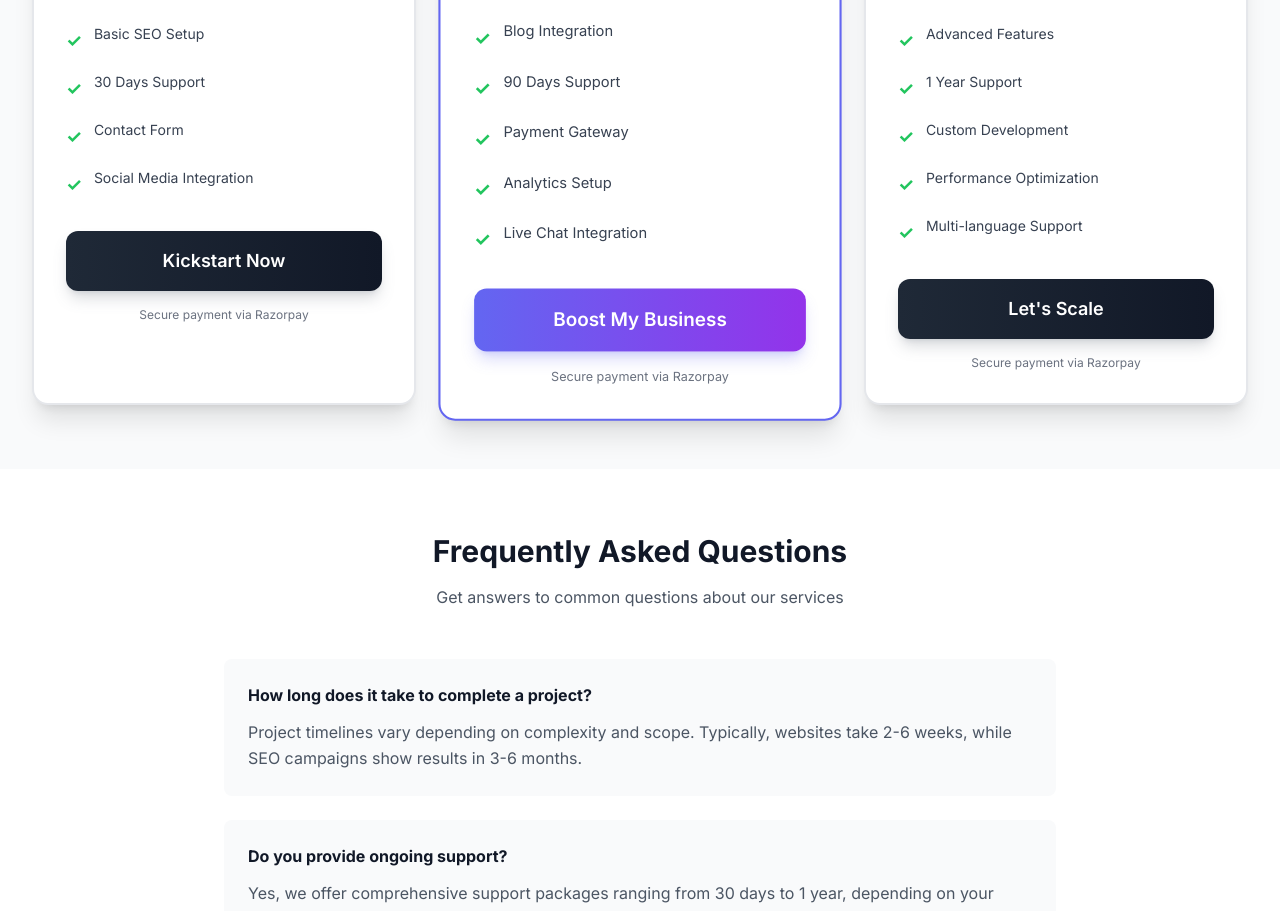
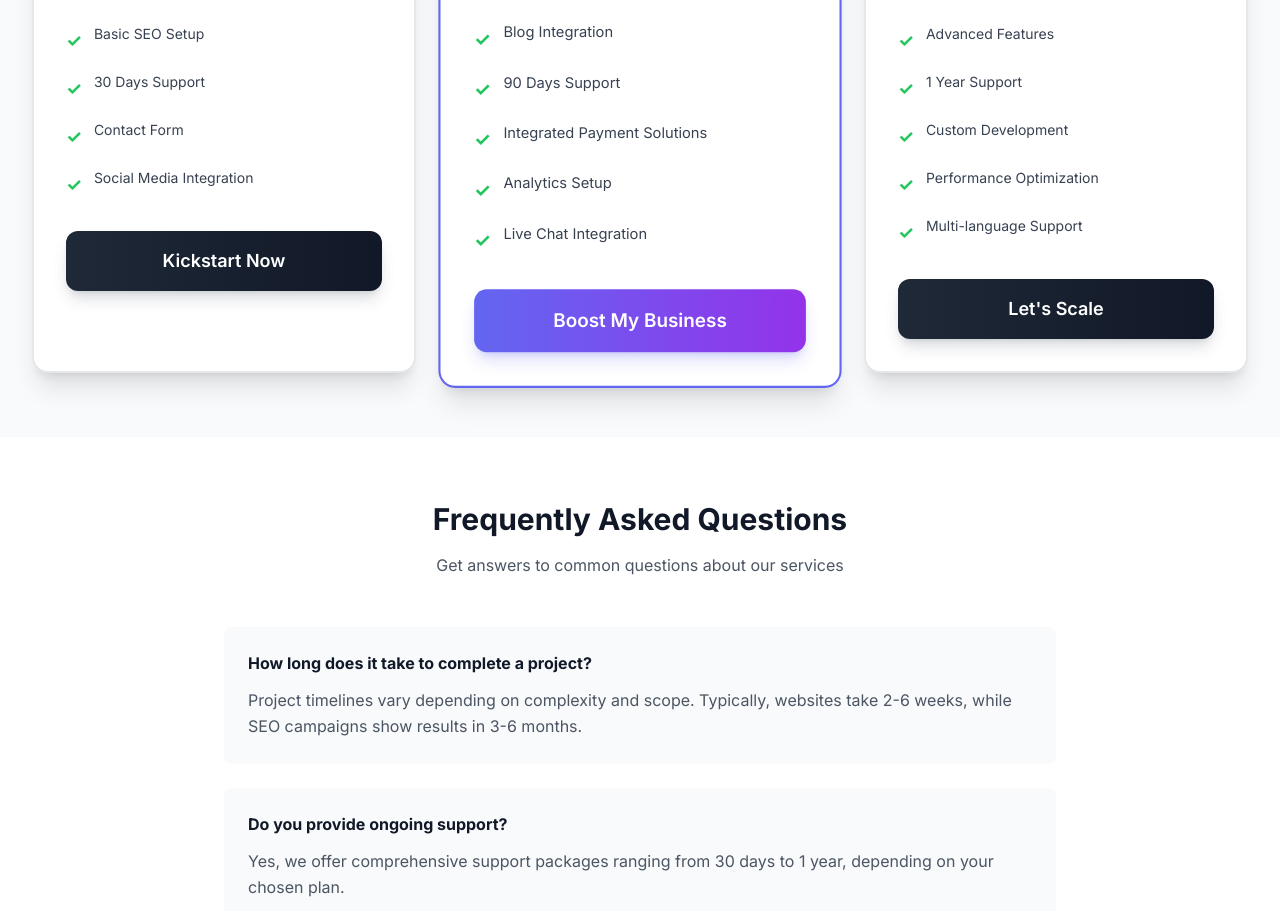
Before and after one commit to Tuntunkr/Dunspire, a React (Vite) app: page /services in a window 1280 px wide. Shown: the part 1480-2391 px from the top of the page. Built offline with nearby package versions, Linux system fonts and the light colour scheme.

Commit message:
feat: add remove dummy content

```diff
--- a/src/components/UI/PricingCard.tsx
+++ b/src/components/UI/PricingCard.tsx
@@ -97,11 +97,12 @@ export const PricingCard = ({ plan, serviceId }: PricingCardProps) => {
         {getCtaText()}
       </button>
 
-      <div className="mt-4 text-center">
+      {/* <div className="mt-4 text-center">
         <p className="text-xs text-gray-500">
-          Secure payment via Razorpay
+          Fast, secure, and transparent online payments.<br/>
+          Trusted by leading businesses for seamless project delivery.
         </p>
-      </div>
+      </div> */}
     </motion.div>
   );
 };
--- a/src/data/services.ts
+++ b/src/data/services.ts
@@ -40,7 +40,7 @@ export const services: Service[] = [
           'Advanced SEO',
           'Blog Integration',
           '90 Days Support',
-          'Payment Gateway',
+          'Integrated Payment Solutions',
           'Analytics Setup',
           'Live Chat Integration'
         ]
```
Also changed, not shown: 1 other file (tests, documents, lock files or other folders).
